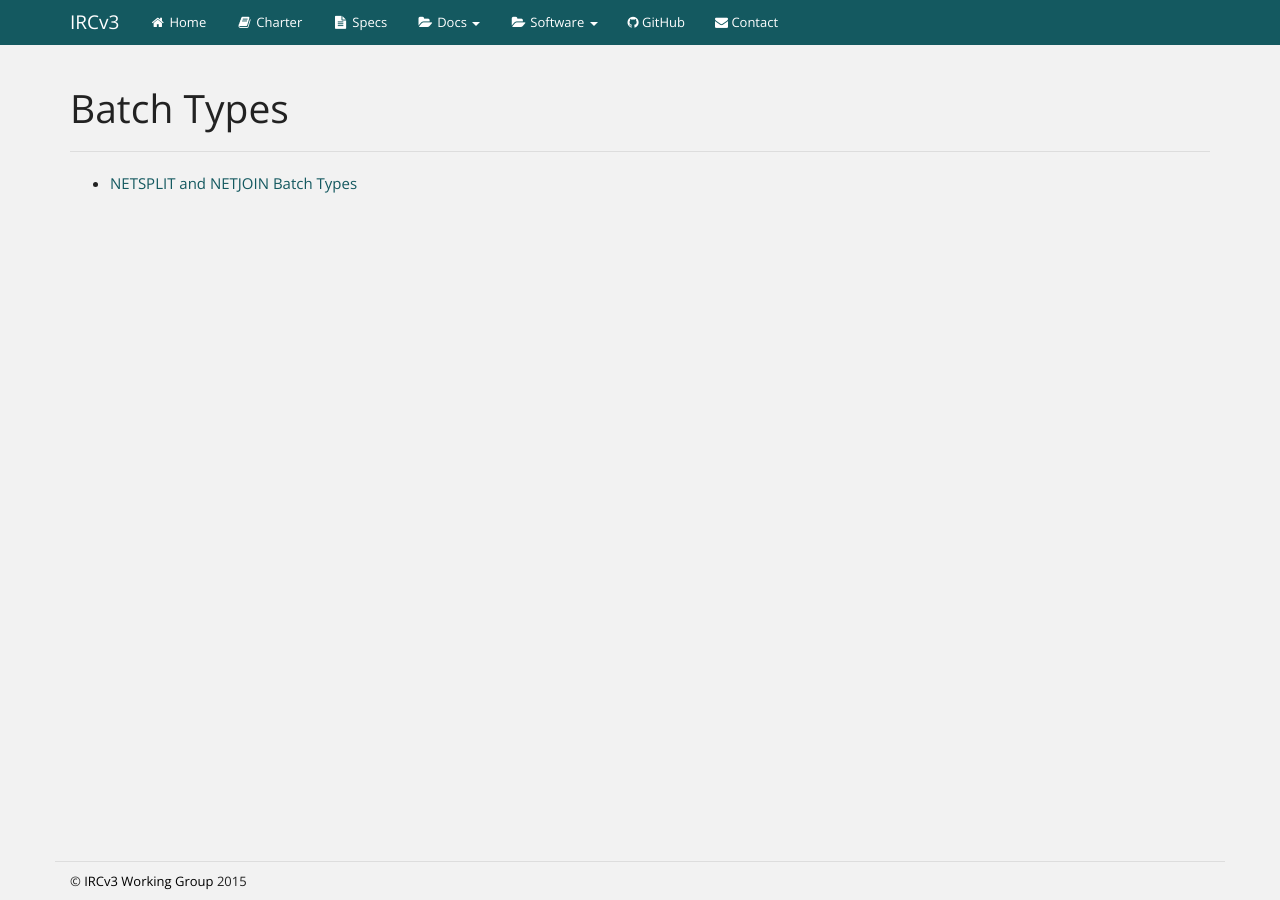
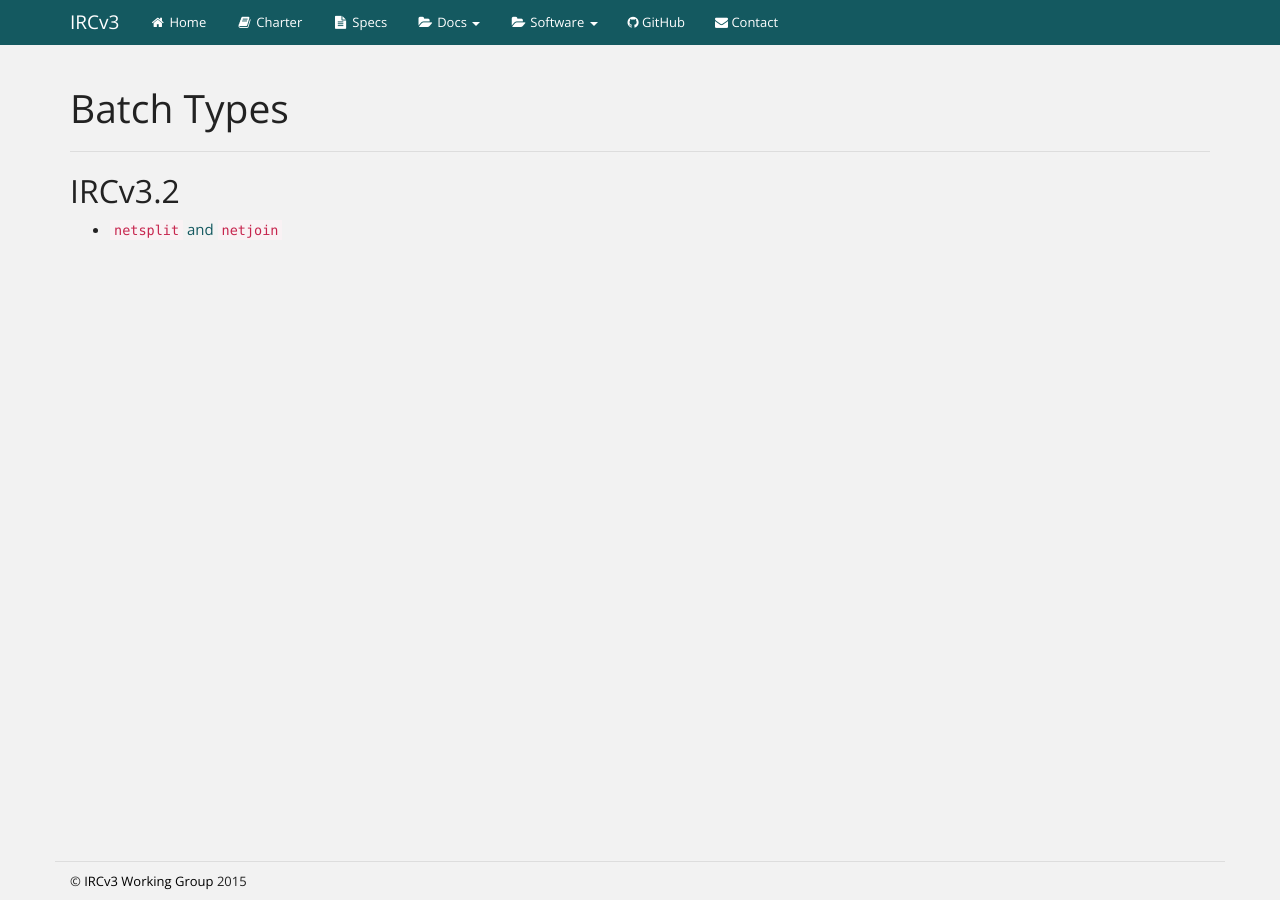
Before and after one commit to ircv3/ircv3.github.io, a Jekyll site: the page built from docs/batch-types.md, in a window 1280 px wide. Built offline with Jekyll 4.4.1, drawn with Linux system fonts in a browser that asks for light colours.

Commit message:
Update the layout of the batch types page slightly.

```diff
--- a/docs/batch-types.md
+++ b/docs/batch-types.md
@@ -3,4 +3,7 @@ layout: page
 title: Batch Types
 meta-description: Batch Types for the IRCv3 'batch' capability.
 ---
-* [NETSPLIT and NETJOIN Batch Types]({{site.baseurl}}/specs/extensions/batch/netsplit-3.2.html)
+
+## IRCv3.2
+
+* [`netsplit` and `netjoin`]({{site.baseurl}}/specs/extensions/batch/netsplit-3.2.html)
```
